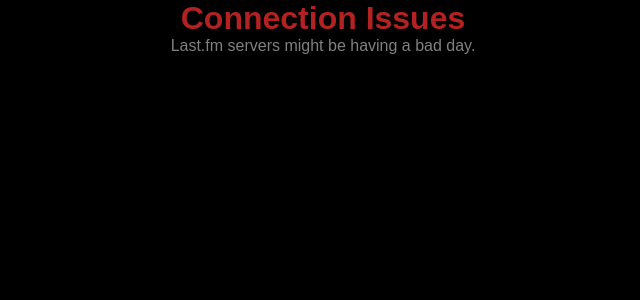
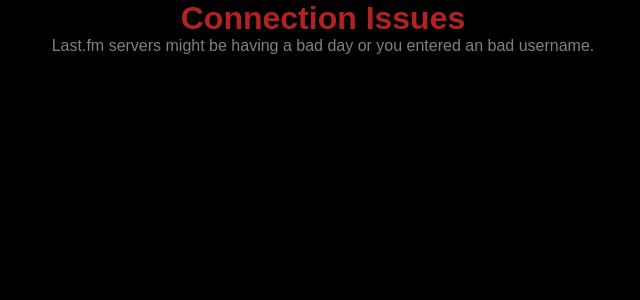
Before and after one commit to jakeledoux/live, a PHP site: page /index.php in a window 1280 px wide. Shown: the top 300 px of the page, without its empty margins (317-957 px from the left). Run offline with PHP 8.4, Linux system fonts and the light colour scheme; some web fonts are replaced.

Commit message:
Improvements

```diff
--- a/js/friends.js
+++ b/js/friends.js
@@ -225,8 +225,9 @@ $(function() {
     });
     getFriends(USERNAME, function(friends) {
         FRIENDS = friends;
+        refresh(FRIENDS);
+        refreshInterval = setInterval(function() {refresh(FRIENDS)}, 10000);
     });
-    refreshInterval = setInterval(function() {refresh(FRIENDS)}, 10000);
     window.onresize = resize;
 })
 
--- a/js/last.js
+++ b/js/last.js
@@ -135,8 +135,7 @@ function getFriends(username, callback, limit=15) {
         getURL({
             "method": "user.getFriends",
             "user": username,
-            "api_key": LAST_KEY,
-            "limit": limit
+            "api_key": LAST_KEY
         }, false)).fail(function (data) {
             console.warn("Failed to get friends.", data)
             setErrorMessage(true);
--- a/liveview.php
+++ b/liveview.php
@@ -19,7 +19,7 @@
     <body>
         <div id="server-down" class="hidden">
             <h1>Connection Issues</h1>
-            <p>Last.fm servers might be having a bad day.</p>
+            <p>Last.fm servers might be having a bad day or you entered an bad username.</p>
         </div>
         <div id="background-tiles">
         </div>
```
